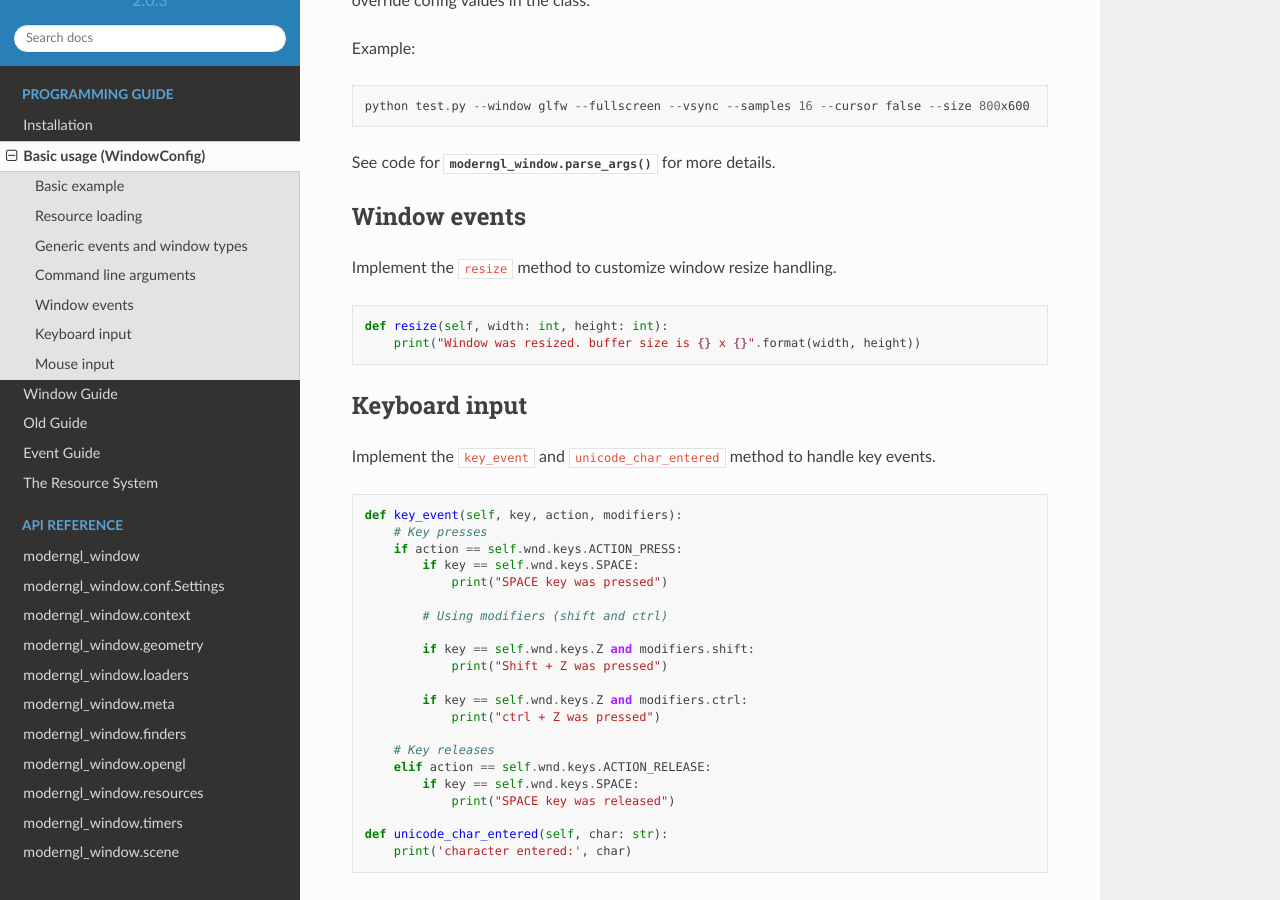
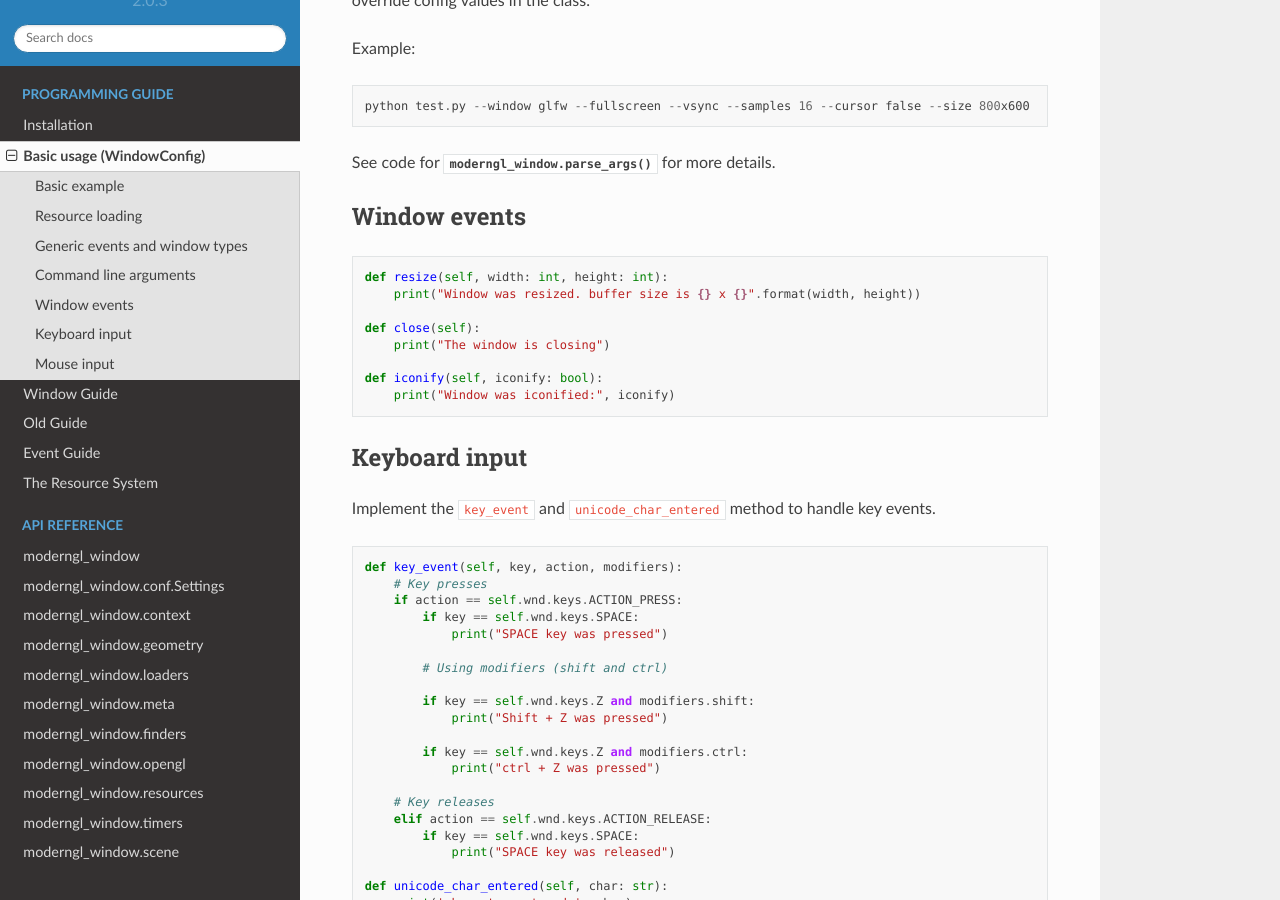
Before and after one commit to moderngl/moderngl-window, a Sphinx documentation site: the page built from docs/guide/basic_usage.rst, in a window 1280 px wide and 900 px high, scrolled down 2120 px. Built offline with Sphinx 7.4.7 and the Read the Docs theme 2.0.0, drawn with Linux system fonts in a browser that asks for light colours.

Commit message:
Missing window events in docs

```diff
--- a/docs/guide/basic_usage.rst
+++ b/docs/guide/basic_usage.rst
@@ -119,12 +119,16 @@ See code for :py:func:`moderngl_window.parse_args` for more details.
 Window events
 -------------
 
-Implement the ``resize`` method to customize window resize handling.
-
 .. code:: python
 
     def resize(self, width: int, height: int):
         print("Window was resized. buffer size is {} x {}".format(width, height))
+
+    def close(self):
+        print("The window is closing")
+
+    def iconify(self, iconify: bool):
+        print("Window was iconified:", iconify)
 
 Keyboard input
 --------------
```
